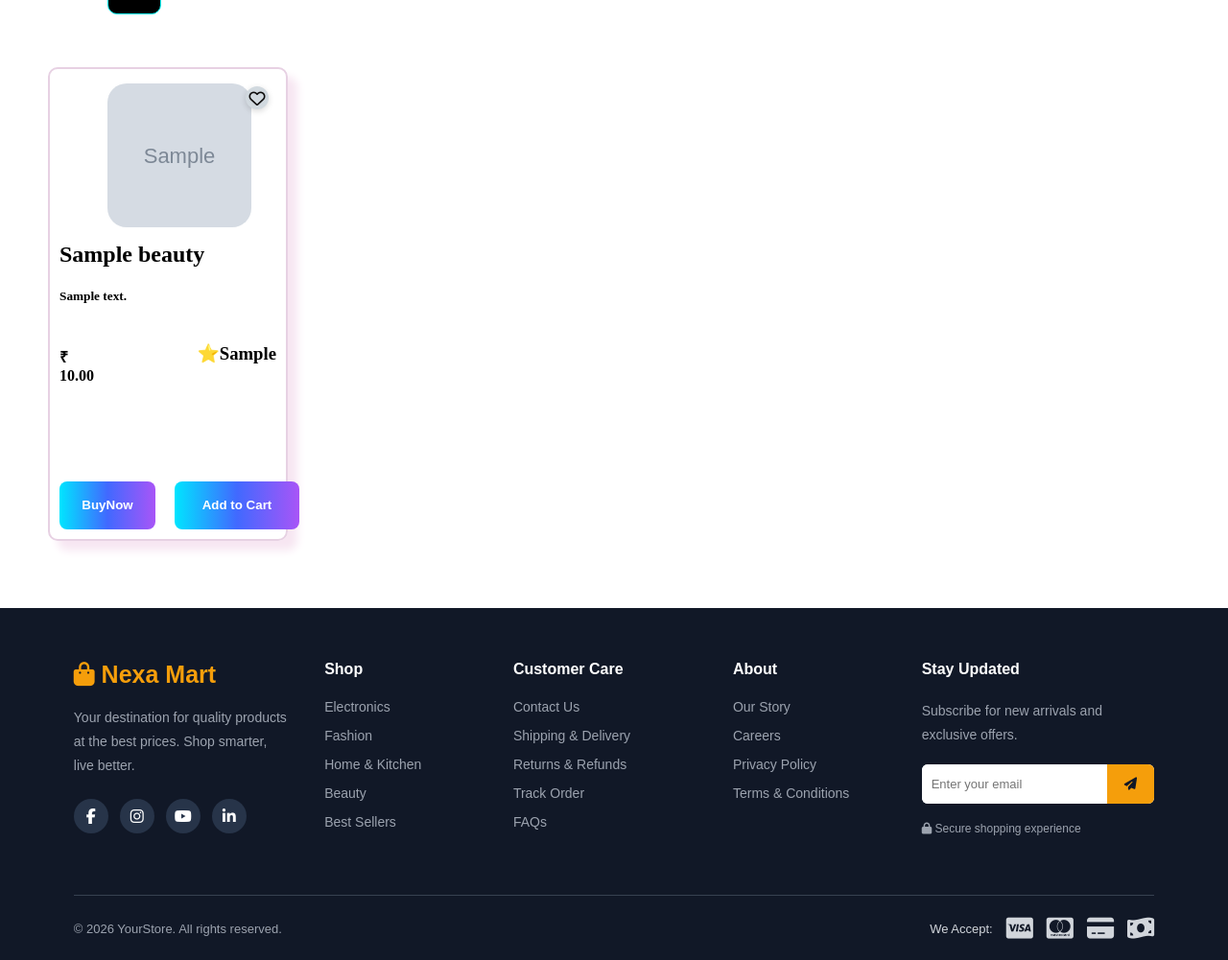
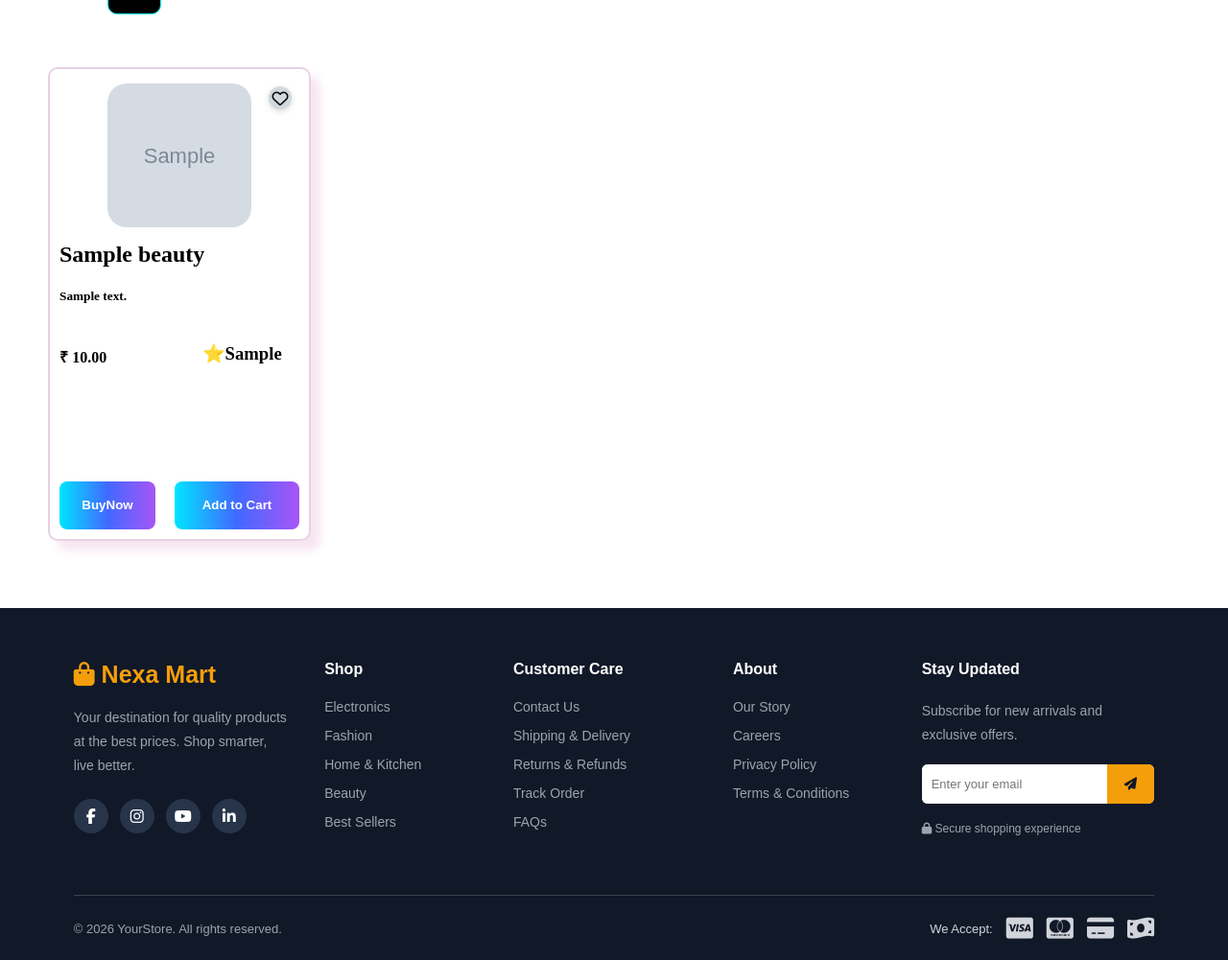
Before and after one commit to venkatesh-6-git/dJango-ecommerce-platform, a Django app: page /beauty/ in a window 1280 px wide. Shown: the part 90-1091 px from the top of the page at 96% size. Run offline with Django 5.2, Linux system fonts and the light colour scheme; tables that the repository leaves empty hold one stand-in row (values such as "Sample post"); grey boxes marked "Sample" are stand-in pictures.

Commit message:
Updataed product card

```diff
--- a/APP/static/style.css
+++ b/APP/static/style.css
@@ -1090,6 +1090,7 @@ img {
 
     .mobile-card {
         margin-top: 25px;
+
     }
 
     .cart-page {
@@ -1533,6 +1534,37 @@ img {
 
 }
 
+/* DESKTOP PRODUCT CARD FIX */
+@media (min-width: 1025px) {
+
+    .mobile-container {
+        display: flex;
+        flex-wrap: wrap;
+        justify-content: flex-start;
+        gap: 50px;
+        margin-left: 50px;
+        margin-right: 50px;
+    }
+
+    .mobile-card {
+        width: 300px;
+        flex: 0 0 250px;
+        margin-top: 70px;
+    }
+
+}
+
+
+
+
+
+
+
+
+
+
+
+
 /* =========================================
    END NEXAMART RESPONSIVE CSS
 ========================================= */
```
